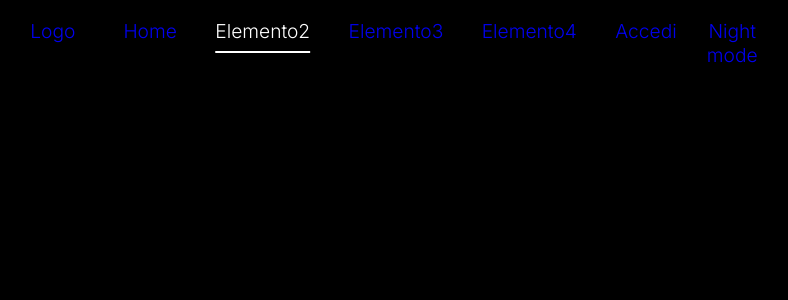
After one commit to fede-simo/progetto_tecweb, a PHP site: page /html/pag2.html in a window 1280 px wide. The commit adds this page. Shown: the top 300 px of the page, without its empty margins (243-1031 px from the left). Run offline with PHP 8.4, Linux system fonts and the light colour scheme.

Commit message:
Prima prova sito

```diff
--- a/src/css/styles.css
+++ b/src/css/styles.css
@@ -1,4 +1,243 @@
 * {
     margin: 0em;
     padding: 0em;
+    box-sizing: border-box;
 }
+
+/*
+====================================
+====================================
+MAIN PAGE
+====================================
+====================================
+*/
+
+:root{
+    --txtcolor: rgba(255, 255, 255);
+    --bgcolor: rgba(0, 0, 0);     /* background */
+    --s2bgcolor: rgba(9, 9, 10);
+    --s3bgcolor: rgba(16, 17, 18);
+    --bordercontcolor: rgba(76,33,128,1);
+    --s3c1bgcolor: rgba(18, 7, 31);
+    --s3c2bgcolor: rgba(27, 10, 46);
+    --s3c3bgcolor: rgba(37, 5, 74);
+}
+
+body {
+    font-size: 1em;
+    font-family: "Inter", sans-serif;
+    font-weight: lighter;
+    color: var(--txtcolor);
+    background-color: var(--bgcolor);
+
+}
+
+/*
+====================================
+HEADER SECTION
+====================================
+*/
+
+header {
+    padding: 1em 1.5em;
+    display: flex;
+    text-align: center;
+    font-size: 1.2rem;
+    justify-content: space-between;
+    width: 100%;
+    margin: 0 auto;
+    position: sticky;
+    top: 0;
+    z-index: 100;
+    background-color: rgba(0,0,0,0.7);
+    backdrop-filter: blur(8px);
+}
+
+#logo {
+    margin-left: 20%;
+    padding-right: 3rem;
+}
+
+#menu ul {
+    display: flex;
+    list-style-type: none;
+    padding: 0;
+}
+
+
+#menu li {
+    padding-right: 2em;
+}
+
+
+header a:link {
+    text-decoration: none;
+}
+
+header a:visited {
+    color: var(--txtcolor);
+}
+
+
+.current-page {
+    text-decoration: underline;
+    text-decoration-thickness: 2px;
+    text-underline-offset: 0.8rem;
+}
+
+.right-container {
+    display: flex;
+    gap: 1.5rem;
+    margin-right: 20%;
+}
+
+
+/*
+====================================
+MAIN SECTION
+====================================
+*/
+
+
+section {
+    text-align: center;
+}
+
+
+#section1 {
+    height: 100vh;
+    display: flex;
+    flex-direction: column;
+    justify-content: center;
+    align-items: center;
+}
+
+#heroTitle{
+    font-size: 6rem;
+    margin-top: -6rem;
+    transition: all 1s ease-out;
+    transition-delay: 0.7s;
+}
+
+#heroText {
+    font-size: 2rem;
+    margin-top: 5rem;
+    transition: all 1s ease-out;
+    transition-delay: 1.5s;
+}
+
+.transDown {
+    opacity: 0;
+    transform: translateY(-100px);
+}
+
+.transUp {
+    opacity: 0;
+    transform: translateY(100px);
+}
+
+
+.visible {
+    opacity: 1;
+    transform: translateY(0);
+}
+
+
+/* SECTION 2*/
+#section2 {
+    background: var(--s3bgcolor);
+    height: 100vh;
+}
+
+#section2 h2{
+    font-size: 4.5rem;
+    padding-top: 5rem;
+}
+
+.features-container {
+    display: flex;
+    justify-content: center;
+    gap: 3rem;
+    margin-top: 6rem;
+    flex-wrap: wrap;
+}
+
+.feature-box {
+    width: 25%;
+    padding: 2rem;
+    border-radius: 12px;
+    border: 2px solid var(--bordercontcolor);
+    opacity: 0;
+    transform: translateY(20rem);
+    transition: all 0.8s ease-out;
+}
+
+.feature-box.visible {
+    opacity: 1;
+    transform: translateY(0);
+}
+
+
+.feature-box h3 {
+    font-size: 2rem;
+    padding-bottom: 2em;
+}
+
+.feature-box p {
+    font-size: 1.5rem;
+}
+
+
+/* SECTION 3*/
+#section3 {
+    height: 100vh;
+}
+
+
+.feature-box2 {
+    width: 100%;
+    padding: 10rem;
+    opacity: 0;
+    transform: translateX(20rem);
+    transition: all 0.8s ease-out;
+}
+
+.feature-box2.visible {
+    opacity: 1;
+    transform: translateX(0);
+}
+
+#s3c1 {
+    background: var(--s3c1bgcolor);
+}
+
+#s3c2 {
+    background: var(--s3c2bgcolor);
+}
+
+#s3c3 {
+    background: var(--s3c3bgcolor);
+}
+
+.feature-box2 h3 {
+    font-size: 2rem;
+}
+
+.feature-box2 p {
+    font-size: 1.5rem;
+}
+
+
+
+
+
+
+.cta {
+    display: inline-block;
+    padding: 0.8em 2em;
+    background: var(--bgcolor);
+    border-radius: 10px;
+    border: 1px solid var(--bordercontcolor);
+    text-decoration: none;
+    font-weight: 600;
+}
--- /dev/null
+++ b/src/html/pag2.html
@@ -0,0 +1,50 @@
+<!DOCTYPE html>
+<html lang="it">
+
+
+<head>
+    <title>Pagina 2</title>
+    <meta charset="UTF-8">
+    <meta name="description" content="Pagina ...">
+    <meta name="keywords" content="">
+
+    <link rel="stylesheet" href="../css/styles.css" media="screen">
+
+    <link rel="preconnect" href="https://fonts.googleapis.com">
+    <link rel="preconnect" href="https://fonts.gstatic.com" crossorigin>
+
+    <link href="https://fonts.googleapis.com/css2?family=Inter:wght@300;400;500;600;700&display=swap" rel="stylesheet">
+
+</head>
+<body>
+
+    <header>
+        <a href="index.html" id="logo">Logo</a>
+
+        <nav id="menu">
+            <ul>
+                <li><a href="index.html">Home</a></li>
+                <li class="current-page">Elemento2</li>
+                <li><a href="pag3.html">Elemento3</a></li>
+                <li><a href="pag4.html">Elemento4</a></li>
+            </ul>
+        </nav>
+
+        <div class="right-container">
+            <div id="login-container">
+                <a href="index.html" id="login">Accedi</a>
+            </div>
+            <div id="night-mode-container">
+                <a href="index.html" id="night-mode">Night mode</a>
+            </div>
+        </div>
+    </header>
+
+
+
+    <footer>
+
+    </footer>
+
+</body>
+</html>
```
Also changed, not shown: src/html/index.html (+93 -2 lines), src/html/pag3.html (added, +52 -0 lines), src/html/pag4.html (added, +50 -0 lines), src/js/myScript.js (added, +39 -0 lines).
